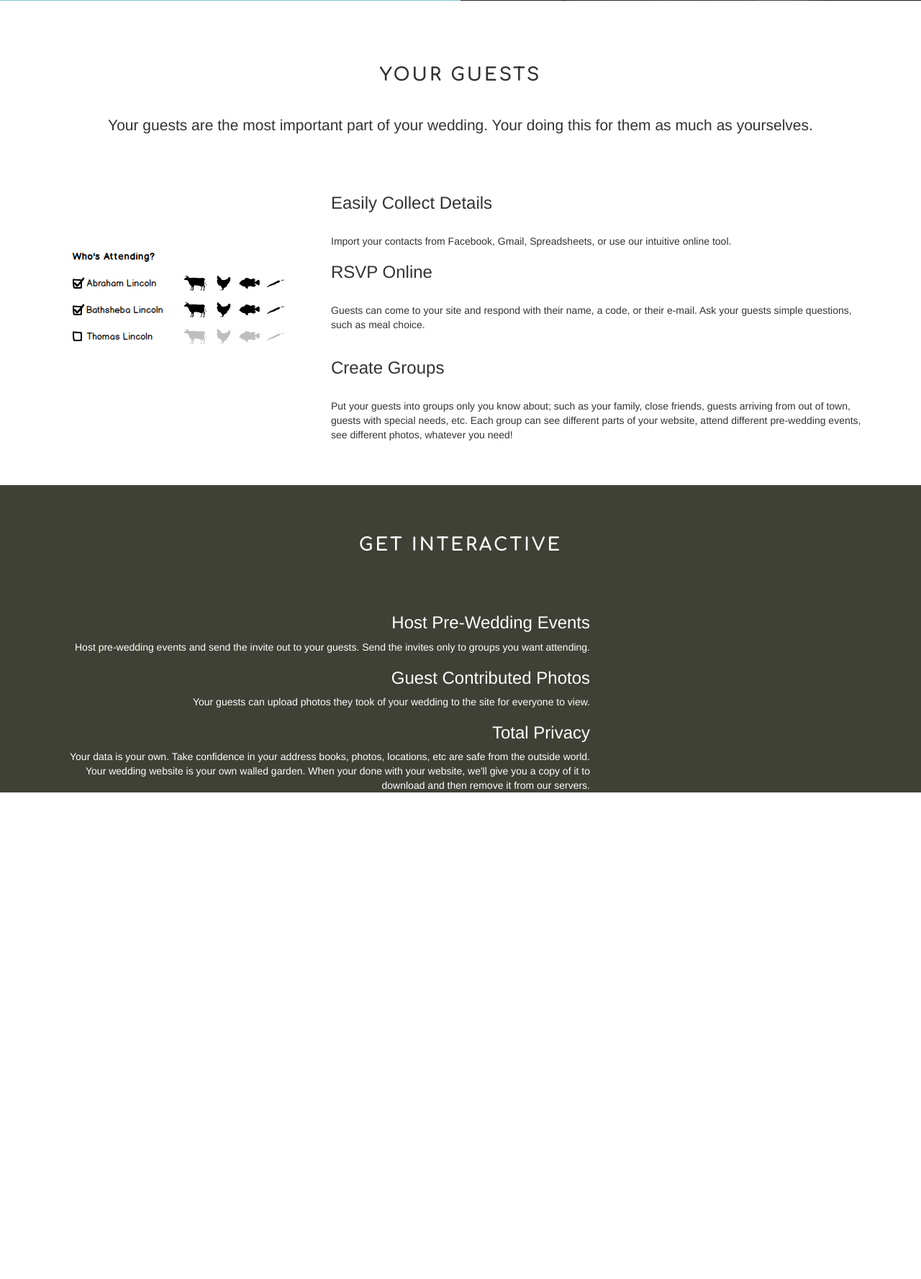
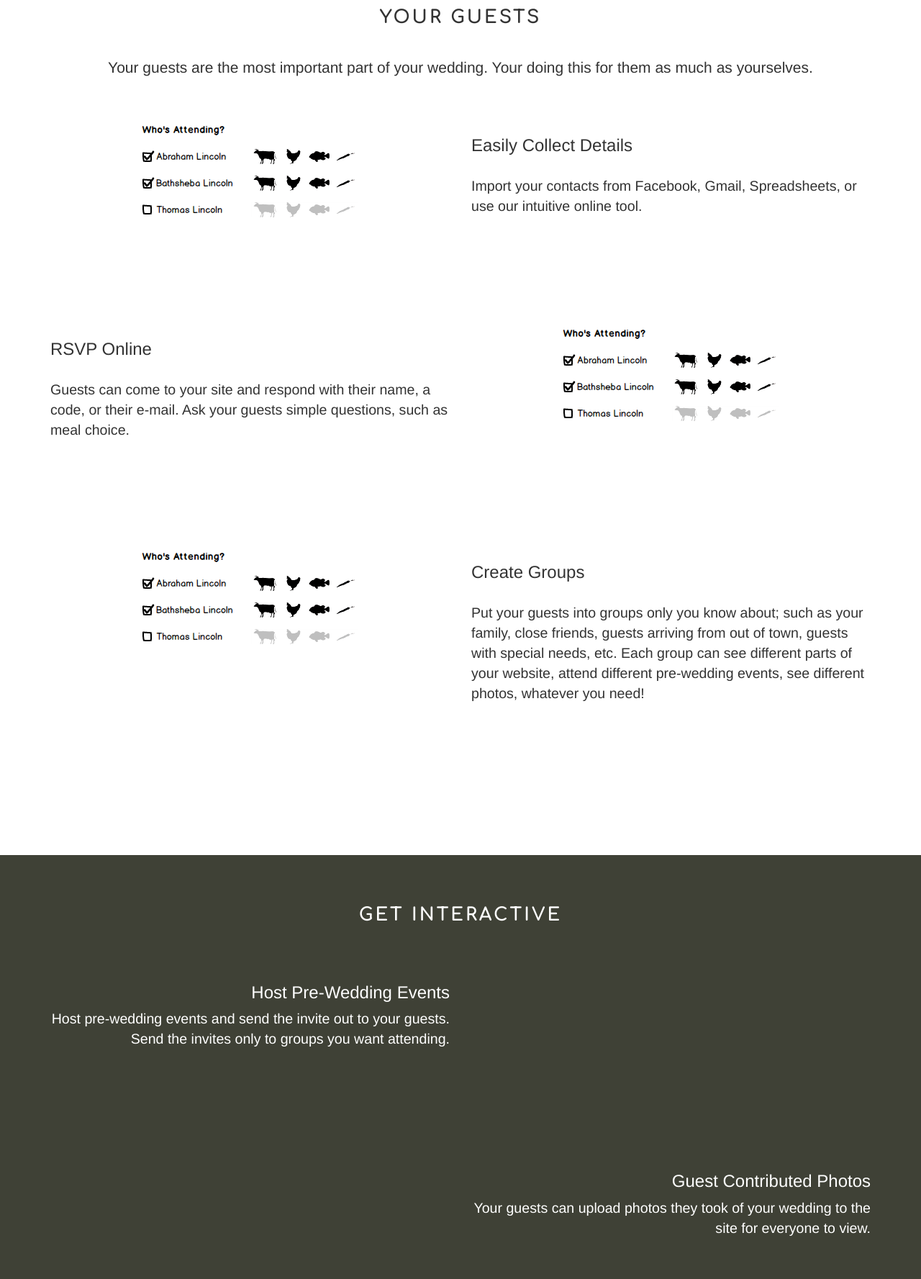
Before and after one commit to resorath/bootstrapwedding.com, a CodeIgniter app: page / in a window 1280 px wide. Shown: the part 2930-4707 px from the top of the page at 72% size. Before the commit the page ends 4031 px from the top, so only its background shows below. Run offline with CodeIgniter, Linux system fonts and the light colour scheme; some libraries are stand-ins or nearby versions.

Commit message:
Modified spacing of mockup elements

```diff
--- a/application/views/home.php
+++ b/application/views/home.php
@@ -56,7 +56,7 @@
         <div class="container" id="banner-overlay-container">
           <div id="banner-overlay">
             <span class="" id="banner-shouter">
-              Kick start your wedding planning
+              Kick start your wedding
             </span>
             <span class="" id="banner-follower">
               We'll make the digital part easy, so you can focus on the hard parts.
@@ -187,38 +187,41 @@
 
     </div>
 
-    <div id="features-guests">
+    <div id="features-guests" class="features-checkerboard-container">
       <div class="container">
        <h2>Your Guests</h2>
        <p>Your guests are the most important part of your wedding. Your doing this for them as much as yourselves.</p>
 
        <div class="row featureset-leadrow">
-        <div class="col-sm-4">
-
+        <div class="col-sm-6">
+          <img src="<?=base_url() ?>assets/img/RSVP.png">
         </div>
 
-        <div class="col-sm-8">
+        <div class="col-sm-6">
           <h3>Easily Collect Details</h3>
           <div class="features-guests-details">Import your contacts from Facebook, Gmail, Spreadsheets, or use our intuitive online tool. </div>
         </div>
        </div>
 
        <div class="row">
-        <div class="col-sm-4">
+        <div class="col-sm-6">
+          <h3>RSVP Online</h3>
+          <div class="features-guests-details">Guests can come to your site and respond with their name, a code, or their e-mail. Ask your guests simple questions, such as meal choice.</div>
+        </div>
+
+        <div class="col-sm-6">
           <img src="<?=base_url() ?>assets/img/RSVP.png">
         </div>
 
-        <div class="col-sm-8">
-          <h3>RSVP Online</h3>
-          <div class="features-guests-details">Guests can come to your site and respond with their name, a code, or their e-mail. Ask your guests simple questions, such as meal choice.</div>
-        </div>
+
        </div>
 
        <div class="row">
-        <div class="col-sm-4">
+        <div class="col-sm-6">
+          <img src="<?=base_url() ?>assets/img/RSVP.png">
         </div>
 
-        <div class="col-sm-8">
+        <div class="col-sm-6">
           <h3>Create Groups</h3>
           <div class="features-guests-details">Put your guests into groups only you know about; such as your family, close friends, guests arriving from out of town, guests with special needs, etc. Each group can see different parts of your website, attend different pre-wedding events, see different photos, whatever you need!</div>
         </div>
@@ -227,41 +230,41 @@
       </div>
     </div>
 
-    <div id="features-interactive">
+    <div id="features-interactive" class="features-checkerboard-container">
       <div class="container">
         <h2>Get Interactive</h2>
 
        <div class="row featureset-leadrow">
-        <div class="col-sm-8">
+        <div class="col-sm-6">
           <h3>Host Pre-Wedding Events</h3>
           <div class="features-interactive-details">Host pre-wedding events and send the invite out to your guests. Send the invites only to groups you want attending.</div>
 
         </div>
 
-        <div class="col-sm-4">
+        <div class="col-sm-6">
 
         </div>
        </div>
 
        <div class="row">
-        <div class="col-sm-8">
+        <div class="col-sm-6">
+        </div>
+
+        <div class="col-sm-6">
           <h3>Guest Contributed Photos</h3>
           <div class="features-interactive-details">Your guests can upload photos they took of your wedding to the site for everyone to view.</div>
-        </div>
-
-        <div class="col-sm-4">
         </div>
 
        </div>
 
        <div class="row">
-        <div class="col-sm-8">
+        <div class="col-sm-6">
           <h3>Total Privacy</h3>
           <div class="features-interactive-details">Your data is your own. Take confidence in your address books, photos, locations, etc are safe from the outside world. Your wedding website is your own walled garden. When your done with your website, we'll give you a copy of it to download and then remove it from our servers.</div>
 
         </div>
 
-        <div class="col-sm-4">
+        <div class="col-sm-6">
 
         </div>
        </div>
--- a/assets/css/core.css
+++ b/assets/css/core.css
@@ -196,7 +196,7 @@ p
 	font-family: 'Comfortaa', cursive;
 }
 
-
+/*
 #followerbanner
 {
 	background-color: #3F4136;
@@ -229,6 +229,30 @@ p
 	color: #bbbbbb;
 	padding-top: 10px;
 }
+*/
+
+/* TODO TMP */
+#followerbanner
+{
+
+	background-color: #3F4136;
+	width: 100%;
+	height: 20px;
+	margin-top: -5px;
+	padding: 0px;
+}
+
+#followerbanner > ul
+{
+	display: none;
+}
+
+#followerbanner > p
+{
+	display: none;
+}
+
+/* ENDS TODO TMP */
 
 #banner-rear
 {
@@ -408,6 +432,7 @@ p
 {
 	color: #fff;
 	background-color: #83C5D1;
+	padding: 30px;
 }
 
 .mockup
@@ -481,6 +506,7 @@ p
 {
 	color: #fff;
 	background-color: #83C5D1;
+	padding: 30px;
 
 }
 
@@ -560,6 +586,7 @@ p
 	text-align: left;
 	vertical-align: middle;
 	margin-top: 30px;
+	font-size: 1.4em;
 }
 
 .featureset-leadrow
@@ -590,4 +617,10 @@ p
 .features-interactive-details
 {
 	text-align: right;
+	font-size: 1.4em;
 }
+
+.features-checkerboard-container > .container > .row > .col-sm-6, .col-sm-4
+{
+	margin-bottom: 150px;
+}
```
